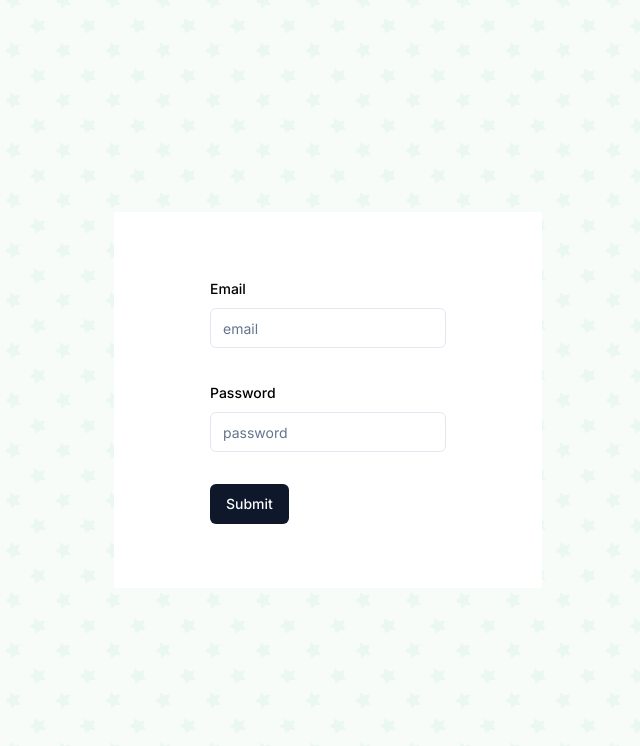
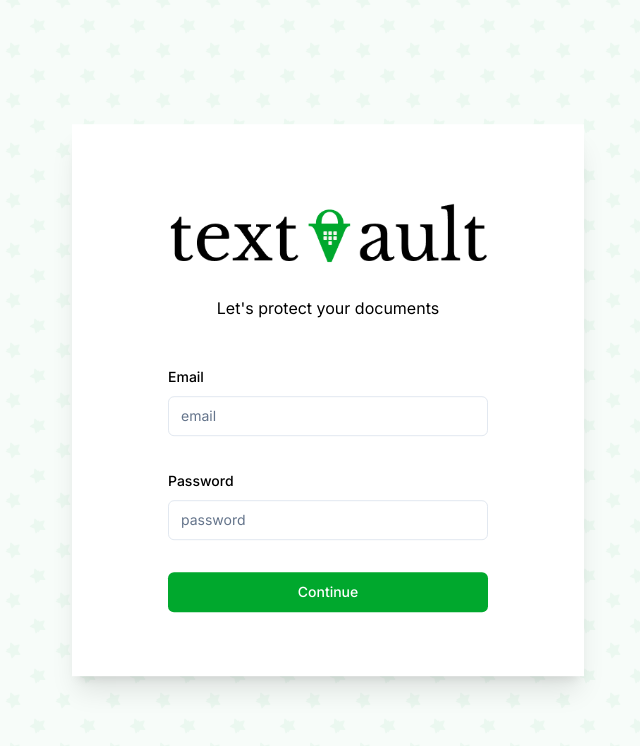
Before and after one commit to GIMMI42PIASTRATO/TextVault, a Next.js app in the folder next_app/: page /auth/login in a window 1280 px wide. Shown: the top 746 px of the page, without its empty margins (312-952 px from the left). Built offline with nearby package versions, Linux system fonts and the light colour scheme.

Commit message:
feat(login): styled the login form

```diff
--- a/next_app/src/app/auth/components/AuthForm.tsx
+++ b/next_app/src/app/auth/components/AuthForm.tsx
@@ -15,6 +15,7 @@ import {
 	FormMessage,
 } from "@/components/ui/form";
 import { Input } from "@/components/ui/input";
+import FormHeader from "./FormHeader";
 
 const formSchema = z.object({
 	email: z.string().min(2, {
@@ -42,7 +43,8 @@ export function AuthForm() {
 	}
 
 	return (
-		<div className="bg-white px-24 py-16 max-w-5xl">
+		<div className="bg-white px-24 py-16 w-[512px] shadow-xl">
+			<FormHeader />
 			<Form {...form}>
 				<form
 					onSubmit={form.handleSubmit(onSubmit)}
@@ -75,7 +77,12 @@ export function AuthForm() {
 							</FormItem>
 						)}
 					/>
-					<Button type="submit">Submit</Button>
+					<Button
+						type="submit"
+						className="w-full bg-[--primary-color] hover:bg-[--primary-hover] text-white"
+					>
+						Continue
+					</Button>
 				</form>
 			</Form>
 		</div>
--- /dev/null
+++ b/next_app/src/app/auth/components/FormHeader.tsx
@@ -0,0 +1,12 @@
+import React from "react";
+
+export default function FormHeader() {
+	return (
+		<div className="flex flex-col items-center gap-4 mb-11">
+			<div>
+				<img src="/text-vault-logo-libre.png" alt="Logo" />
+			</div>
+			<p className="font-normal">Let&apos;s protect your documents</p>
+		</div>
+	);
+}
--- a/next_app/src/app/globals.css
+++ b/next_app/src/app/globals.css
@@ -14,6 +14,7 @@
 
 		/* Colors */
 		--primary-color: #00a82d;
+		--primary-hover: #007f22;
 		--secondary-color: #fe7900;
 		--tertiary-color: #6378fe;
 		--quaternary-color: #fed919;
```
Also changed, not shown: next_app/public/google_logo.png (added).
